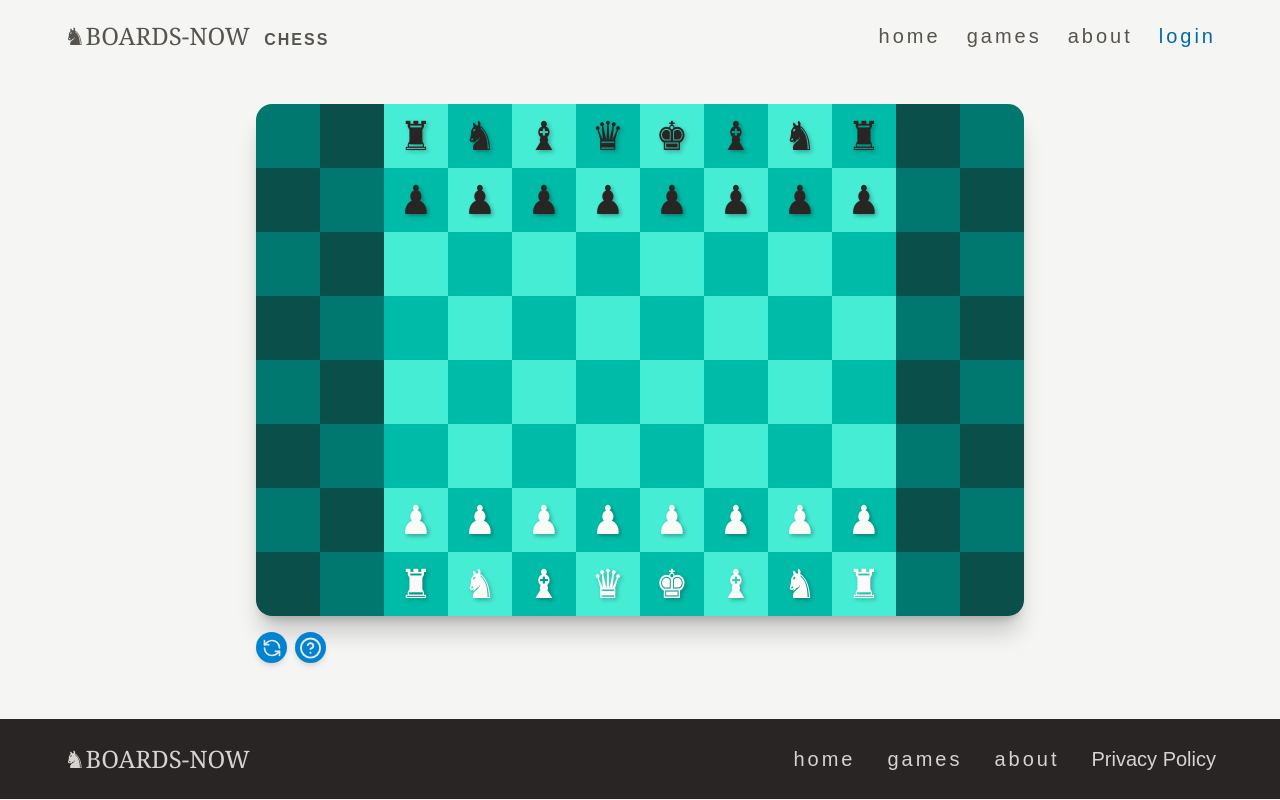
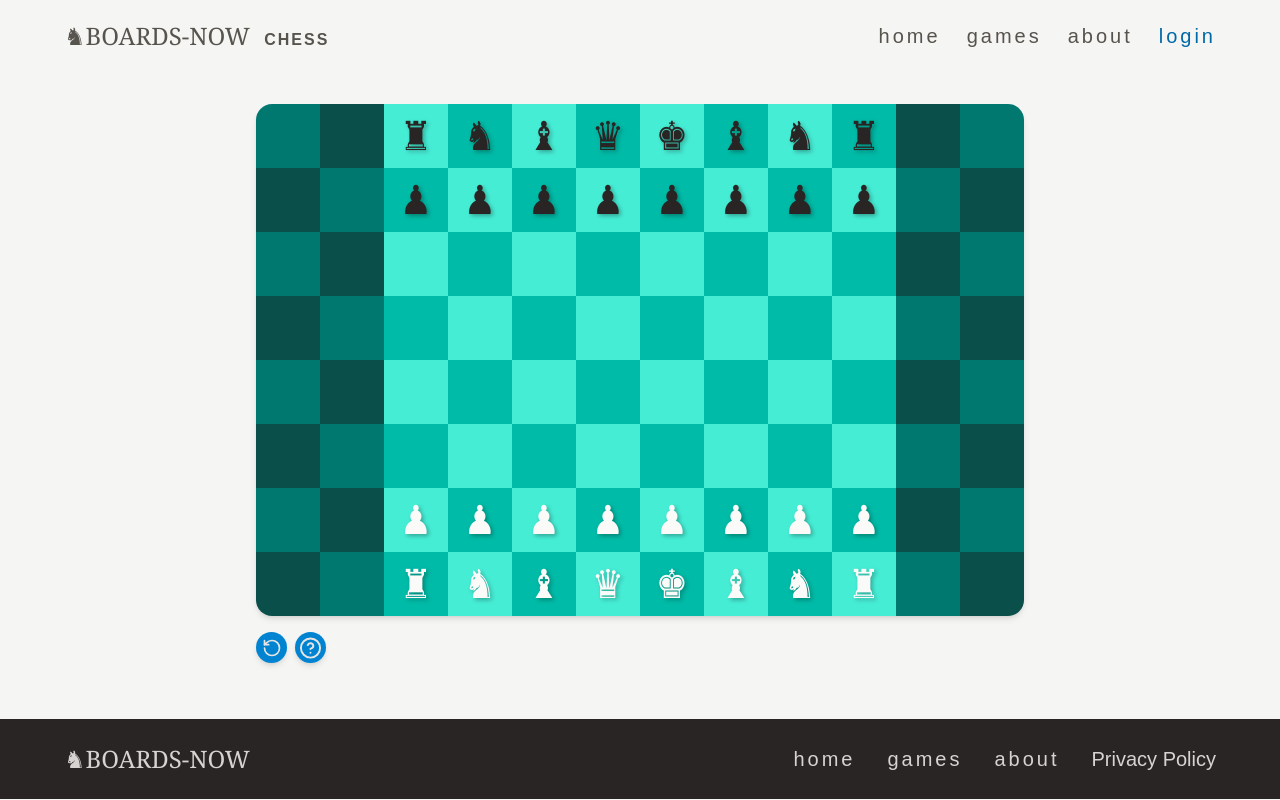
Before and after one commit to delgadociteriowa/boards-mint, a Next.js app: page /chess in a window 1280 px wide. Built offline with nearby package versions, Linux system fonts and the light colour scheme; no server answers.

Commit message:
fix: small visual fixes and restart fix

```diff
--- a/src/components/Octoboard.tsx
+++ b/src/components/Octoboard.tsx
@@ -24,7 +24,7 @@ const Octoboard = () => {
       {gameGrid.length && !loading && !error && (
         <main className='w-[100%] md:w-[90%] lg:w-[80%] my-0 mx-auto'>
           <BoardSocketPlayers />
-          <div className='grid w-[90%] rounded-2xl board-areas overflow-hidden mt-2 mb-4 mx-auto landscape:w-[75%] shadow-xl/20'>
+          <div className='grid w-[90%] rounded-2xl board-areas overflow-hidden mt-2 mb-4 mx-auto landscape:w-[75%] shadow-md'>
             {gameGrid.map((row) =>
               row.map((cell) => {
                 const squareStyle = createSquareStyle(
--- a/src/components/SaveBoard.tsx
+++ b/src/components/SaveBoard.tsx
@@ -1,5 +1,10 @@
 'use client';
-import { addBoard, buildSyncGrid, updateBoard } from '@/state/board/boardSlice';
+import {
+  addBoard,
+  buildSyncGrid,
+  setChangeFromSocket,
+  updateBoard,
+} from '@/state/board/boardSlice';
 import { useAppDispatch, useAppSelector } from '@/state/hooks';
 import {
   CircleHelp,
@@ -7,7 +12,7 @@ import {
   Globe,
   GlobeOff,
   LogOut,
-  RefreshCcw,
+  RotateCcw,
   Save,
 } from 'lucide-react';
 import { useSession } from 'next-auth/react';
@@ -156,6 +161,7 @@ const SaveBoard = ({
         },
       },
     });
+    dispatch(setChangeFromSocket(false));
   };
 
   return (
@@ -213,7 +219,7 @@ const SaveBoard = ({
             disabled={activeToast}
             onClick={handleRestart}
           >
-            <RefreshCcw className='w-5 h-5' />
+            <RotateCcw className='w-5 h-5' />
           </button>
         )}
         {roomId && (
```
